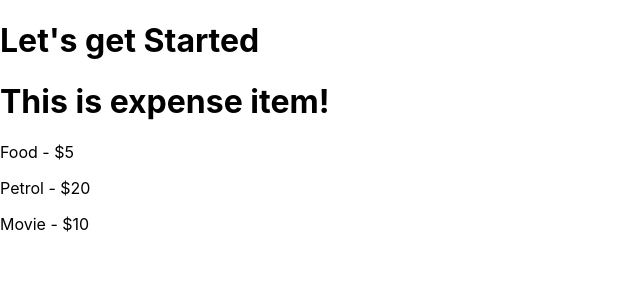
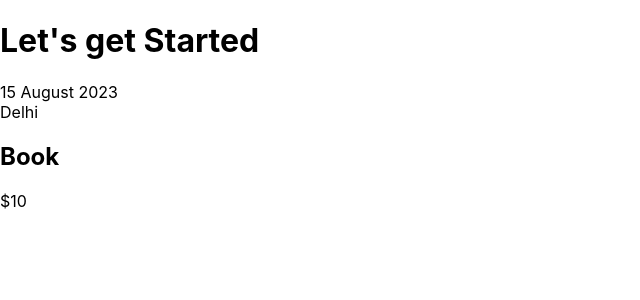
Before and after one commit to cluniya/Learn-React, a React (Create React App) app: page / in a window 1280 px wide. Shown: the top 300 px of the page, without its empty margins (0-640 px from the left). Built offline with nearby package versions, Linux system fonts and the light colour scheme.

Commit message:
Writing Complex JSX

```diff
--- a/src/components/ExpenseItem.js
+++ b/src/components/ExpenseItem.js
@@ -1,10 +1,13 @@
-export default function ExpenseItem () {
-    return <div>
+export default function ExpenseItem() {
+    return (
+      <div>
+        <div>15 August 2023</div>
+        <div>Delhi</div>
+        <div>
+          <h2>Book</h2>
+          <div>$10</div>
 
-      <h1>This is expense item!</h1>
-      <p>Food - $5</p>
-      <p>Petrol - $20</p>
-      <p>Movie - $10</p>
-
-          </div>
+        </div>
+      </div>
+      )
   }
```
